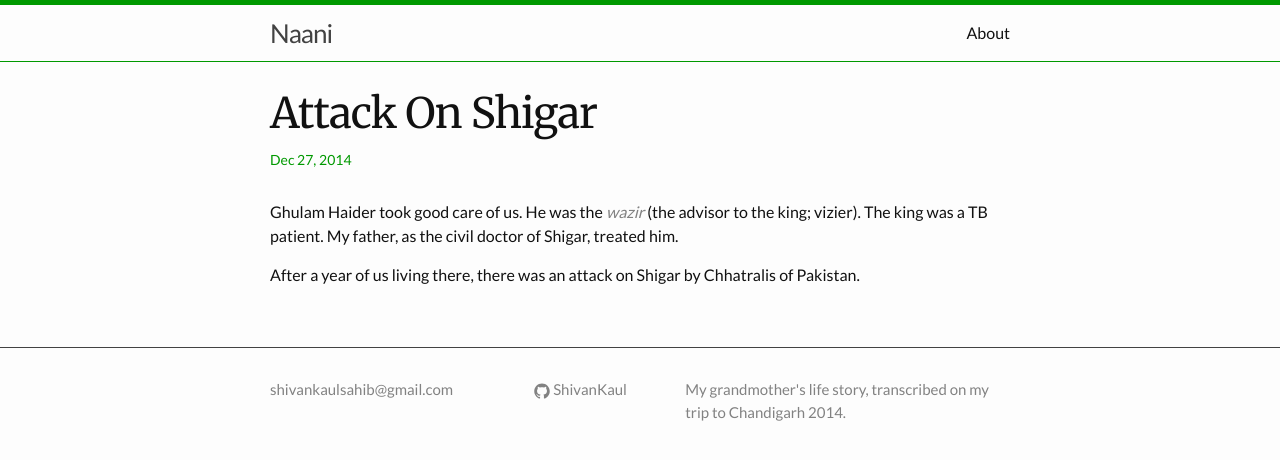
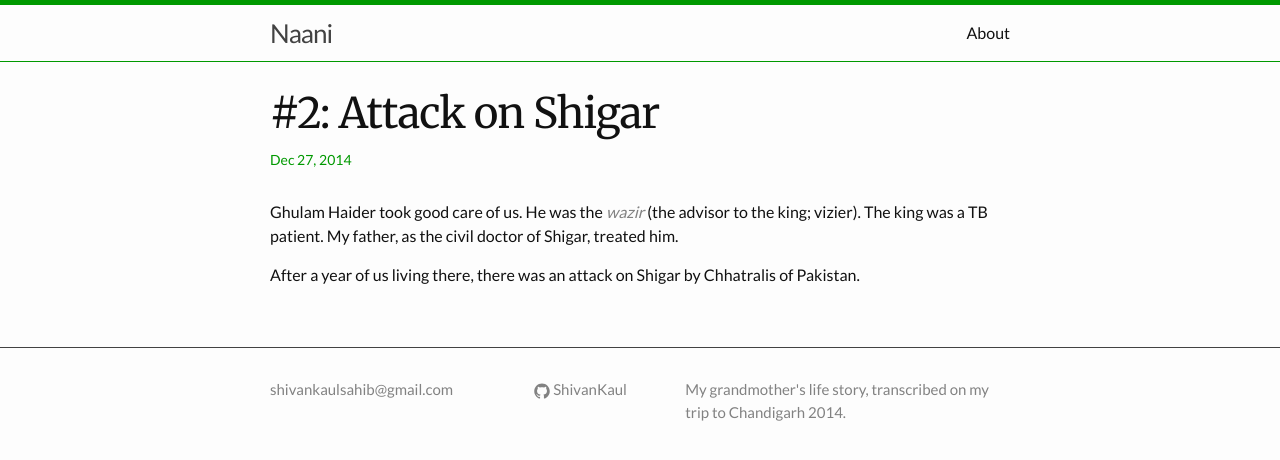
Before and after one commit to ShivanKaul/Naani, a Jekyll site: the page built from _posts/2014-12-27-attack-on-shigar.md, in a window 1280 px wide. Shown: the top 460 px of the page. Built offline with Jekyll 4.4.1, drawn with Linux system fonts in a browser that asks for light colours.

Commit message:
Modified title

```diff
--- a/_posts/2014-12-27-attack-on-shigar.md
+++ b/_posts/2014-12-27-attack-on-shigar.md
@@ -1,6 +1,6 @@
 ---
 layout: post
-title:  #2: Attack on Shigar
+title:  "#2: Attack on Shigar"
 ---
 
 Ghulam Haider took good care of us. He was the [*wazir*](http://en.wikipedia.org/wiki/Wazir) (the advisor to the king; vizier). The king was a TB patient. My father, as the civil doctor of Shigar, treated him.
```
